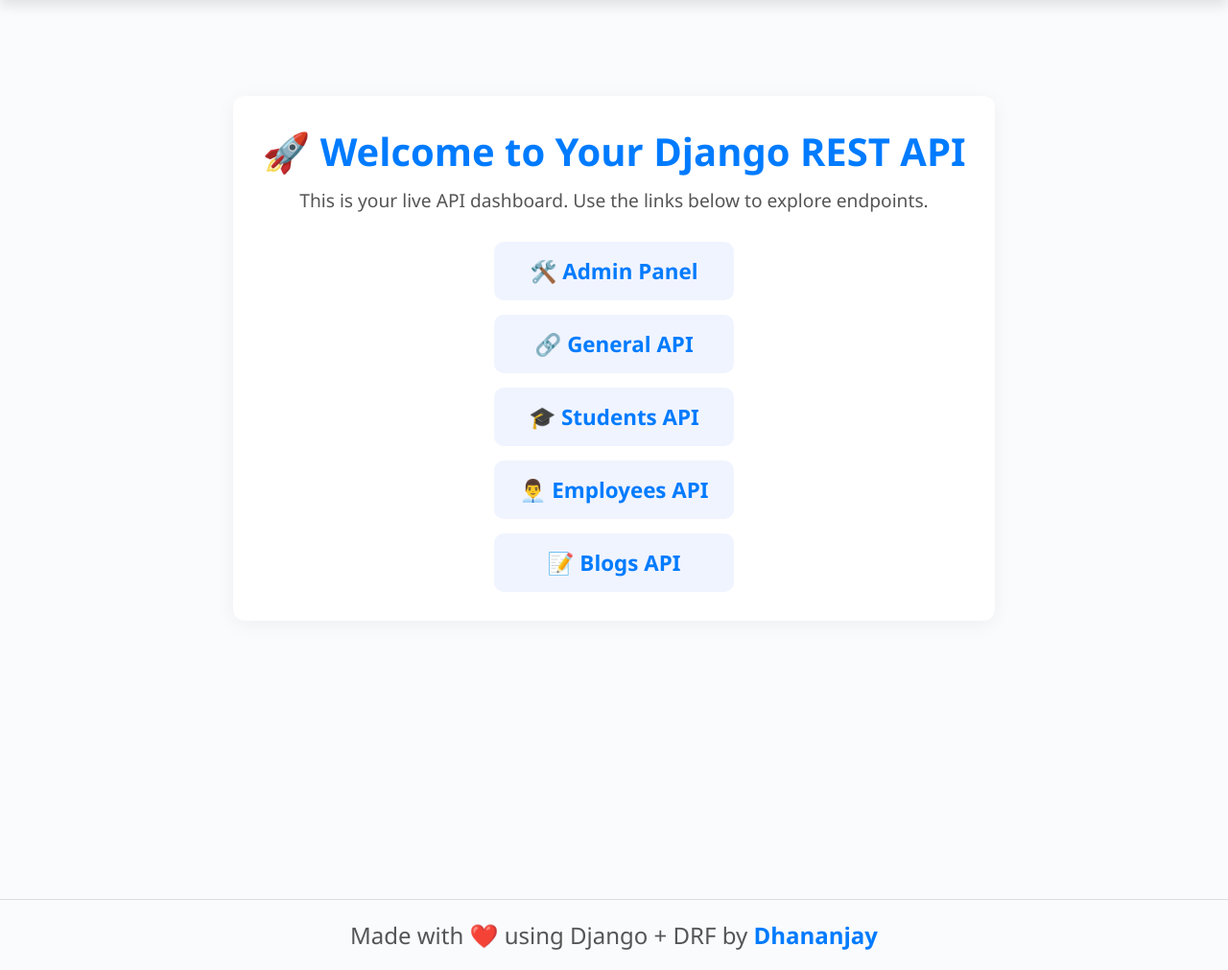
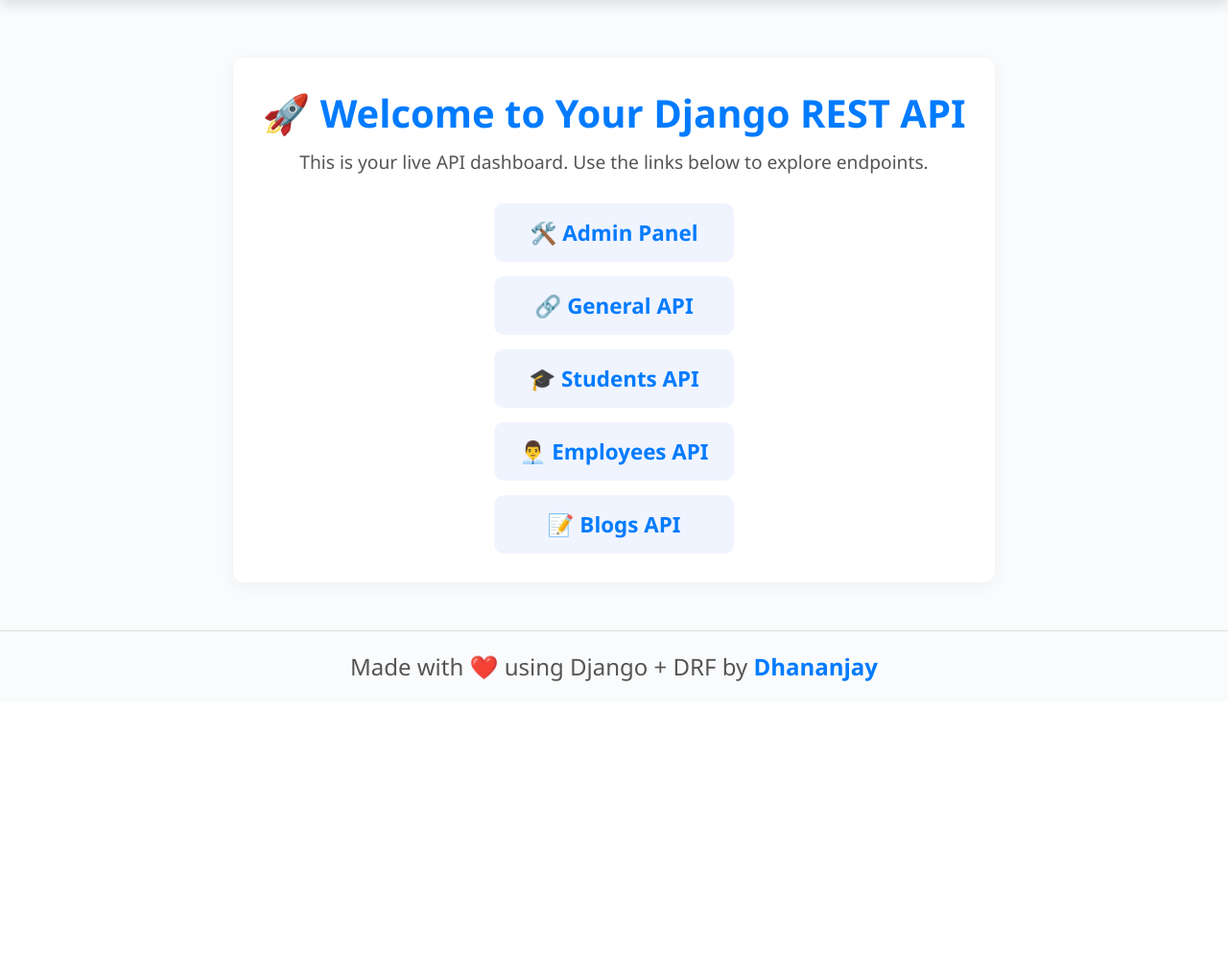
Before and after one commit to Dhananjay66/DRF-Project, a Django app: page / in a window 1280 px wide. Shown: the part 96-1107 px from the top of the page at 96% size. After the commit the page ends 806 px from the top, so only its background shows below. Run offline with Django 5.2, Linux system fonts and the light colour scheme.

Commit message:
Final Changes

```diff
--- a/Django_Rest_Main/static/css/style.css
+++ b/Django_Rest_Main/static/css/style.css
@@ -35,8 +35,7 @@ body {
     flex: 1;
     max-height: 600px;
     margin: 50px auto;
-    margin-top: 100px;
-    margin-bottom: 250px;
+    margin-top: 60px;
     padding: 30px;
     background: #fff;
     border-radius: 12px;
@@ -90,12 +89,12 @@ h1 {
 
 /* Footer */
 footer {
-    margin-top: 40px;
     text-align: center;
     color: #555;
     font-size: 1.5rem;
     padding: 20px 0;
     border-top: 1px solid #ddd;
+    flex-shrink: 0;
 }
 
 footer strong {
--- a/templates/home.html
+++ b/templates/home.html
@@ -3,7 +3,7 @@
 <html lang="en">
 <head>
     <meta charset="UTF-8">
-    <title>My Django REST API</title>
+    <title>Django REST API</title>
     <link rel="stylesheet" href="{% static 'css/style.css' %}">
     <meta name="viewport" content="width=device-width, initial-scale=1.0">
 </head>
```
